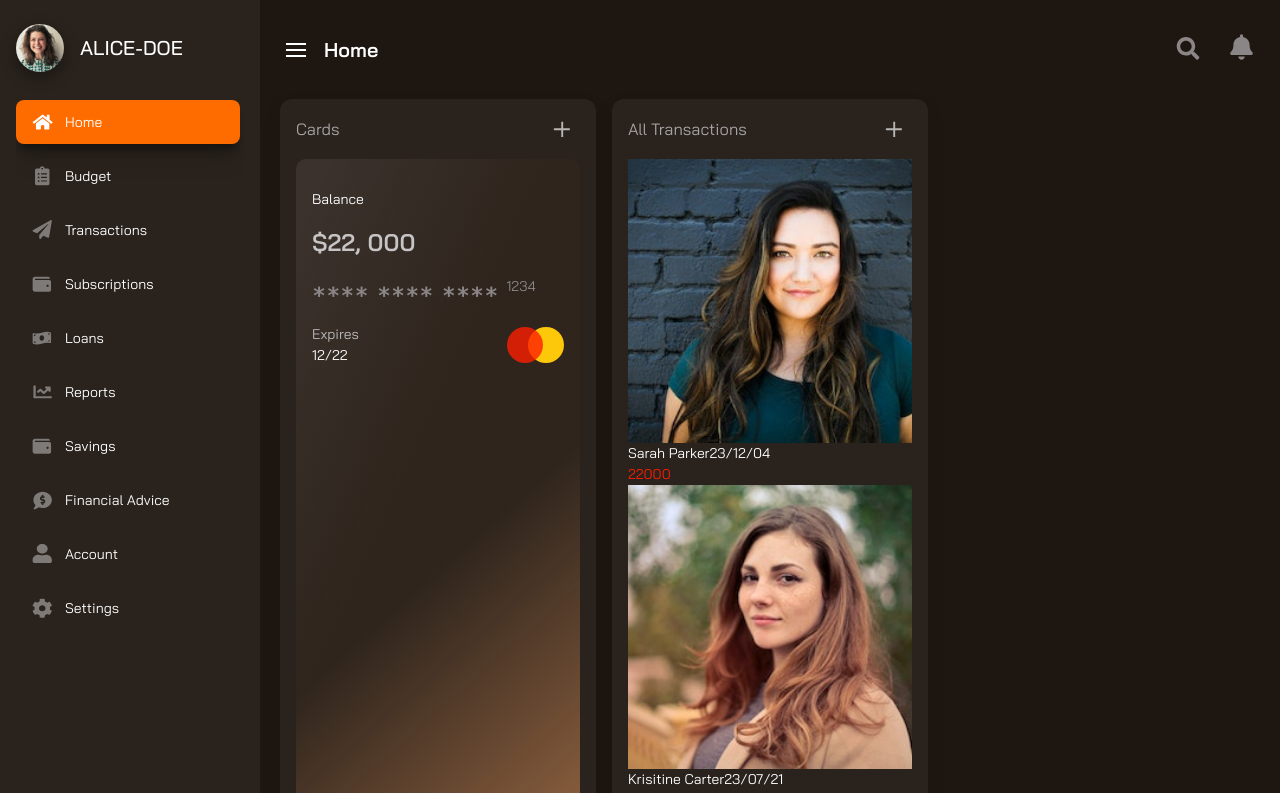
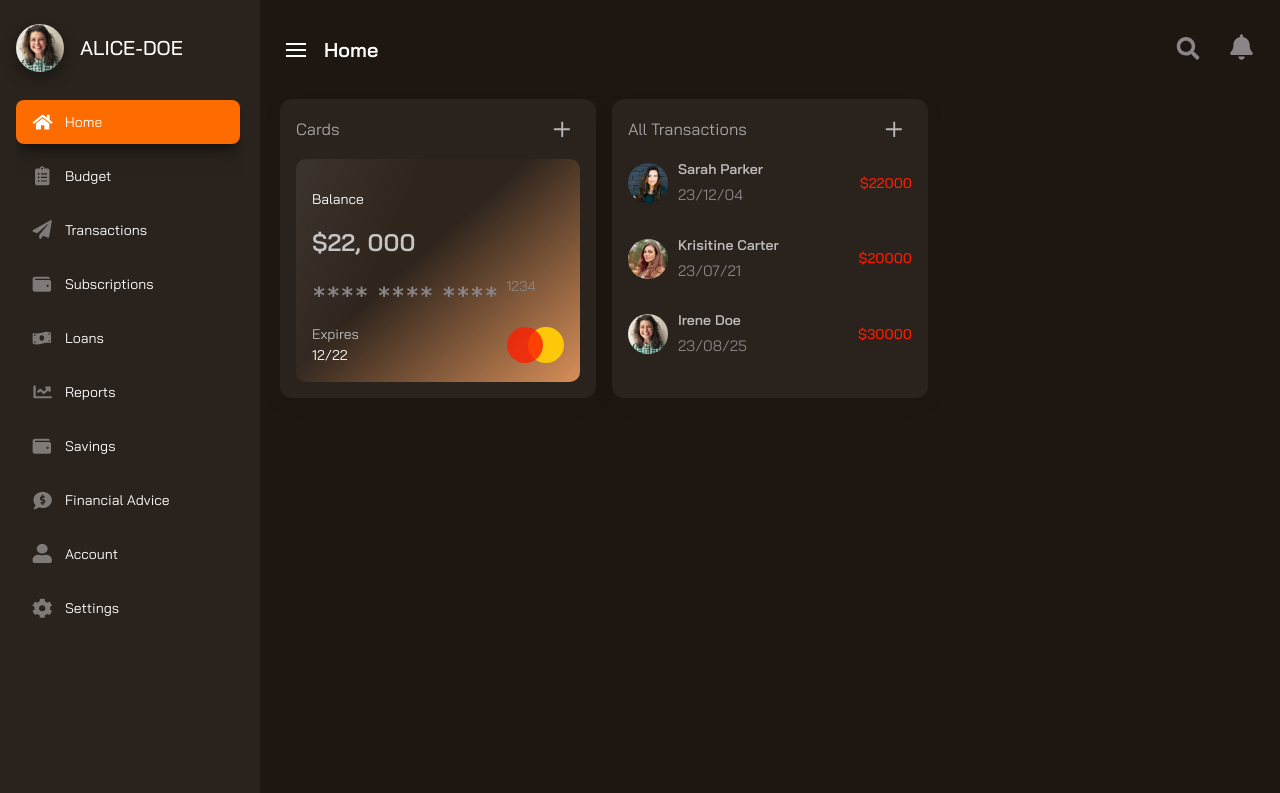
Before and after one commit to PetrTutikov/dash-learn, a React (Create React App) app: page / in a window 1280 px wide. Shown: the top 793 px of the page. Built offline with nearby package versions, Linux system fonts and the light colour scheme.

Commit message:
css для второй карточки транзакций
https://youtu.be/UA8Sxk_mHb8?t=2736

```diff
--- a/src/components/Transactions/Transactions.css
+++ b/src/components/Transactions/Transactions.css
@@ -0,0 +1,42 @@
+.grid-c2 .grid-item{
+    display: flex;
+    justify-content: space-between;
+    align-items: center;
+    margin-bottom: 28px;
+}
+
+.grid-c2 .grid-item:last-child{
+    margin-bottom: 0;
+}
+
+.grid-c2 .grid-item p{
+    color: var(--clr-silver-v1);
+}
+
+.grid-c2 .grid-item-l .avatar{
+    width: 40px;
+    height: 40px;
+    border-radius: 100%;
+    overflow: hidden;
+}
+
+.grid-c2 .grid-item-l{
+    display: flex;
+    align-items: center;
+    column-gap: 10px;
+}
+
+.grid-c2 .grid-item-l .text{
+    font-weight: 600;
+}
+
+.grid-c2 .grid-item-l span{
+    display: block;
+    font-weight: 400;
+    margin-top: 4px;
+    font-size: 15px;
+    color: #8a8587;
+}
+.grid-c2 .grid-item-r span{
+    font-weight: 500;
+}
--- a/src/components/Transactions/Transactions.jsx
+++ b/src/components/Transactions/Transactions.jsx
@@ -25,7 +25,7 @@ const Transactions = () => {
                   </p>
                 </div>
                 <div className="grid-item-r">
-                  <span className="text-scarlet">{transaction.amount}</span>
+                  <span className="text-scarlet">${transaction.amount}</span>
                 </div>
               </div>
             ))
```
